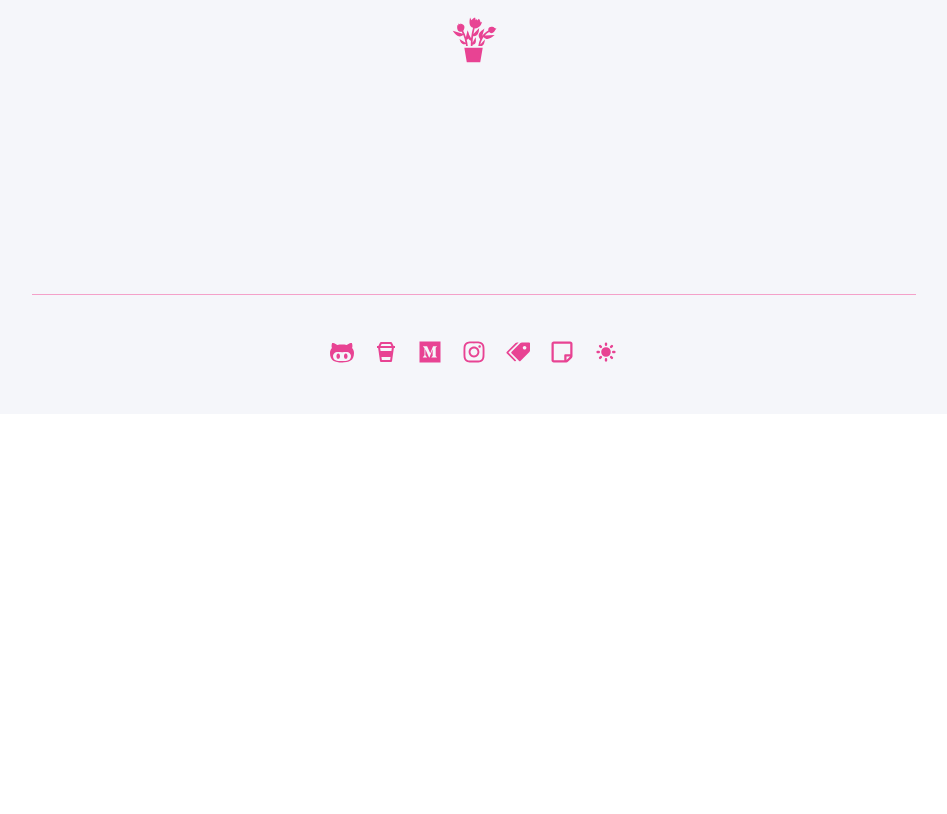
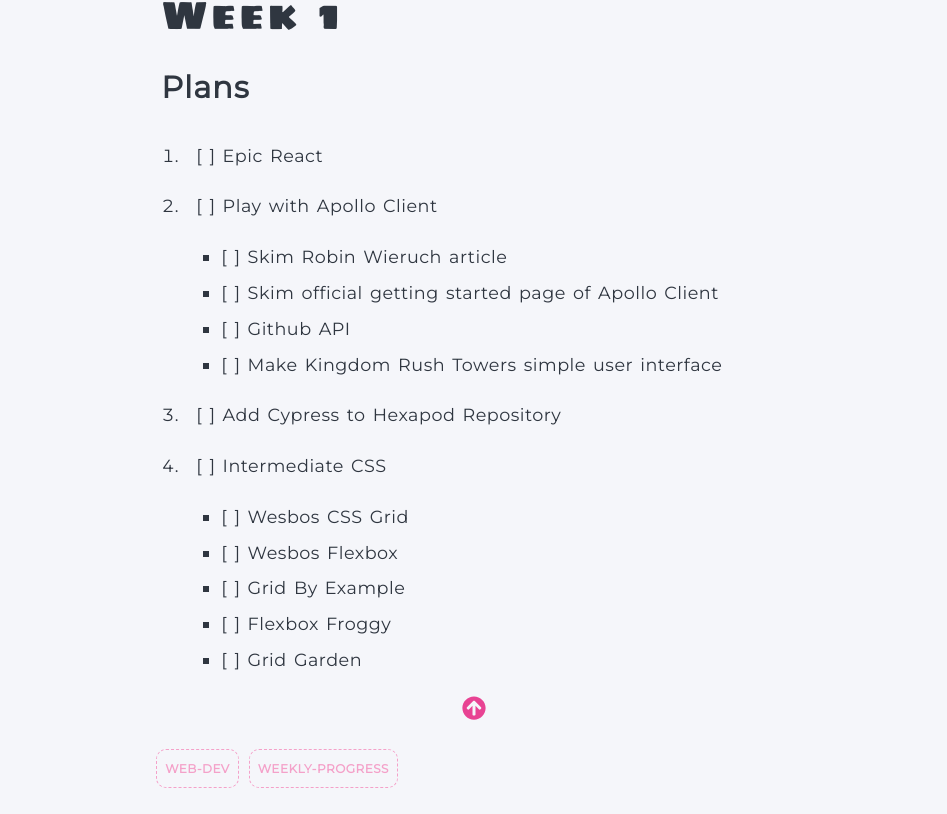
Before and after one commit to mithi/digital-garden, a Next.js app: page /web-dev/weekly-progress in a window 1280 px wide. Before the commit this address had no page. Shown: the part 386-1200 px from the top of the page, without its empty margins (166-1113 px from the left). Before the commit the page ends 800 px from the top, so only its background shows below. Built offline with nearby package versions, Linux system fonts and the light colour scheme; a web font is replaced by a local one.

Commit message:
❗ Reorganize pages to main categories

```diff
--- a/pages/notes/004-quadrotor-study-plan/index.mdx
+++ b/pages/robotics/quadrotor-study-plan/index.mdx
@@ -15,7 +15,7 @@
 
 <p>
     Why?
-    <Link href="/notes/003-thoughts-on-research-papers">
+    <Link href="/thoughts/on-research-papers">
         <a>Because research papers are hard to read and I don't like MatLab.</a>
     </Link>
 </p>
--- a/pages/notes/002-garden/index.mdx
+++ b/pages/thoughts/garden/index.mdx
@@ -27,7 +27,7 @@
 -   [ ] Algorithms and Computer Science
 -   <span>
         <input type="checkbox" disabled />
-        <Link href="/notes/004-quadrotor-study-plan">
+        <Link href="/robotics/quadrotor-study-plan">
             <a> Quadrotors and Drones</a>
         </Link>
     </span>
--- /dev/null
+++ b/pages/web-dev/weekly-progress/index.mdx
@@ -0,0 +1,30 @@
+import Note from "./../../../components/Note"
+import Link from "next/link"
+export const meta = {
+    title: "Web Dev Progress",
+    description: "Tracking my weekly progress in web dev",
+    tags: ["web-dev", "weekly-progress"],
+}
+
+export default ({ children }) => <Note {...{ meta }}>{children}</Note>
+
+## Week 1
+
+### Plans
+
+1.  [ ] Epic React
+2.  [ ] Play with Apollo Client
+
+    -   [ ] Skim Robin Wieruch article
+    -   [ ] Skim official getting started page of Apollo Client
+    -   [ ] Github API
+    -   [ ] Make Kingdom Rush Towers simple user interface
+
+3.  [ ] Add Cypress to Hexapod Repository
+4.  [ ] Intermediate CSS
+
+    -   [ ] Wesbos CSS Grid
+    -   [ ] Wesbos Flexbox
+    -   [ ] Grid By Example
+    -   [ ] Flexbox Froggy
+    -   [ ] Grid Garden
```
Also changed, not shown: pages/robotics/robotics-projects-ideas/index.mdx (renamed from pages/notes/005-robotics-projects-ideas/index.mdx), pages/thoughts/hello-world/Demonstration.tsx (renamed from pages/notes/001-hello-world/Demonstration.tsx), pages/thoughts/hello-world/Note.module.css (renamed from pages/notes/001-hello-world/Note.module.css), pages/thoughts/hello-world/index.mdx (renamed from pages/notes/001-hello-world/index.mdx), pages/thoughts/on-research-papers/index.mdx (renamed from pages/notes/003-thoughts-on-research-papers/index.mdx), pages/web-dev/algorithms-interesting-repos/index.mdx (renamed from pages/notes/007-algorithms-interesting-repos/index.mdx), pages/web-dev/web-dev-check-list/index.mdx (renamed from pages/notes/006-web-dev-check-list/index.mdx).
